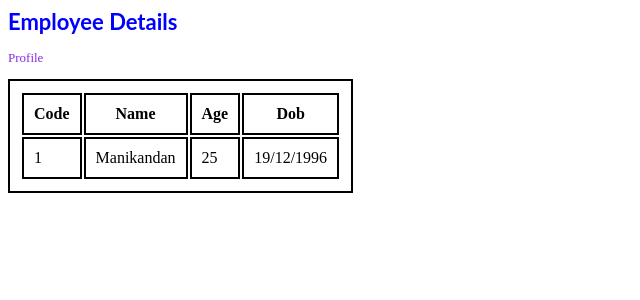
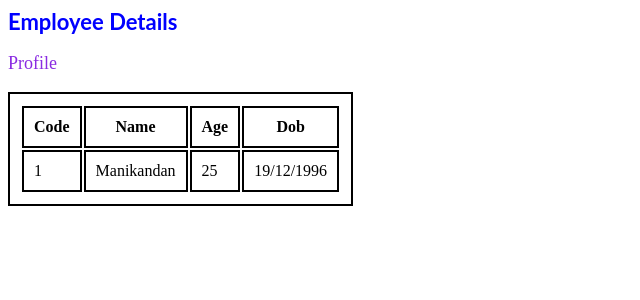
Before and after one commit to ManikandanKumarkp/template-component, an Angular app: page / in a window 1280 px wide. Shown: the top 300 px of the page, without its empty margins (0-640 px from the left). Built offline with nearby package versions, Linux system fonts and the light colour scheme.

Commit message:
1 file modified

```diff
--- a/src/app/Employee/employee.component.css
+++ b/src/app/Employee/employee.component.css
@@ -4,5 +4,5 @@ table,th,td {
 }
 p{
   color:blueviolet;
-  font-size:small;
+  font-size:large ;
 }
```
